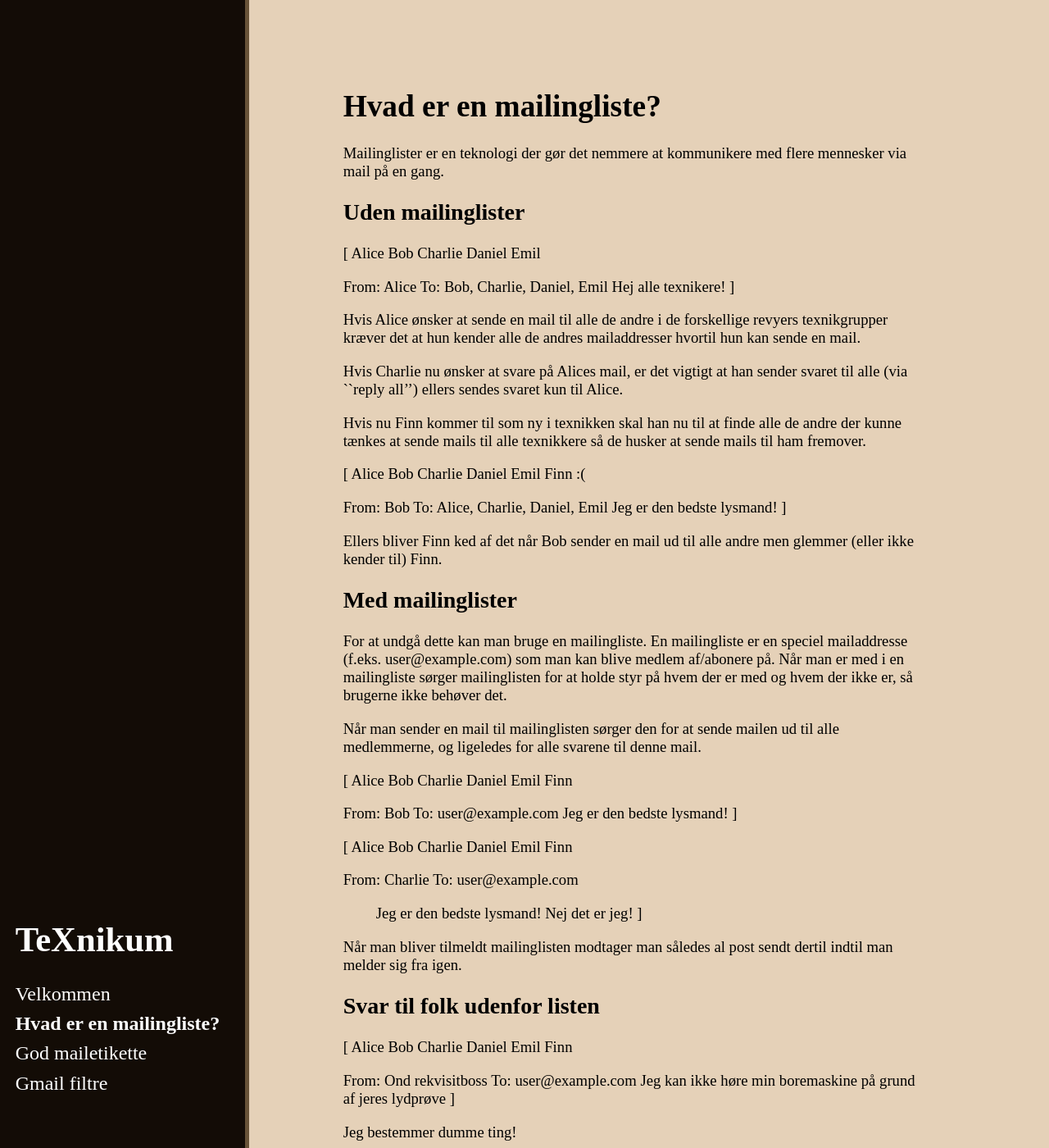
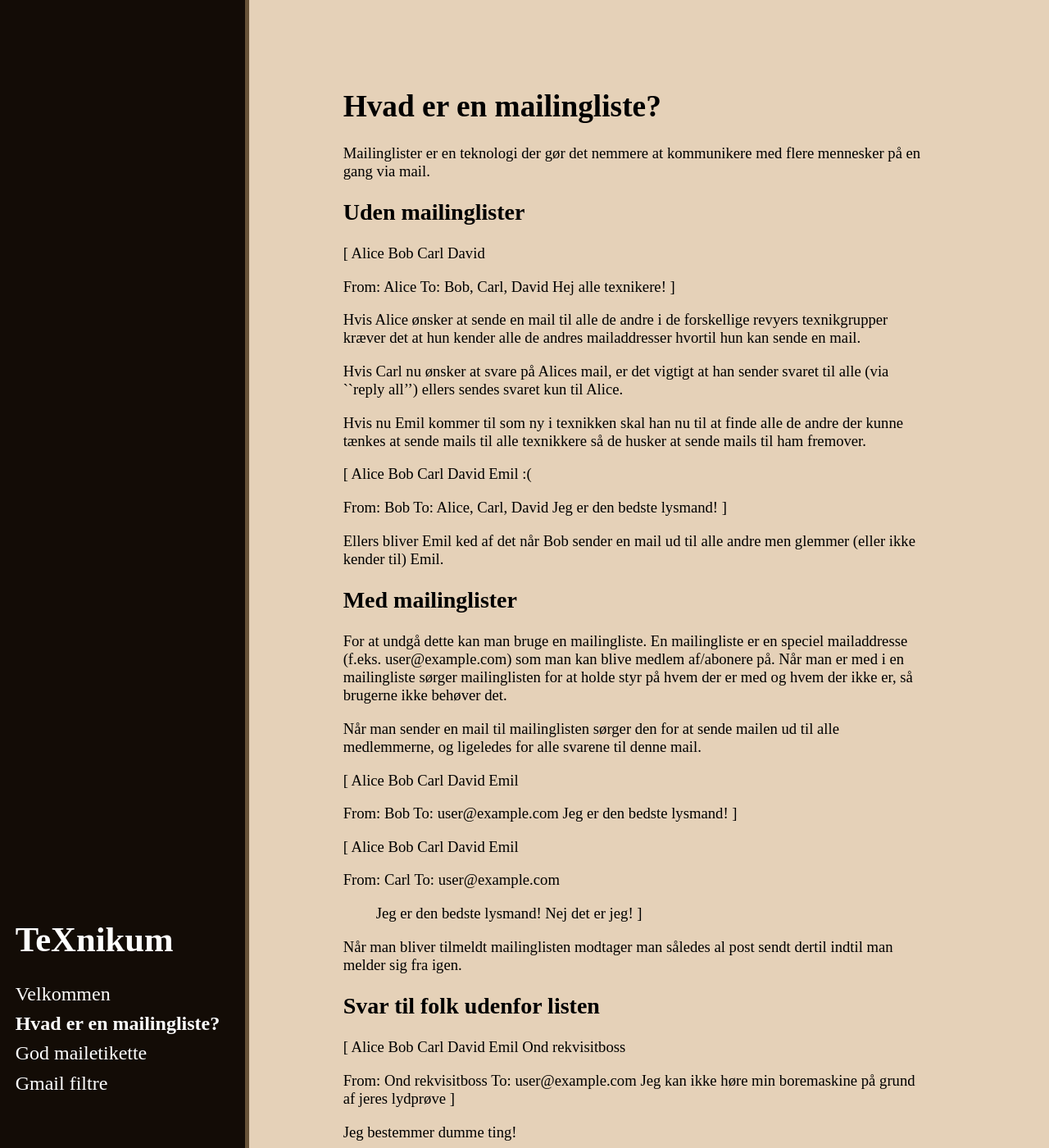
Before and after one commit to TeXnikum/TeXnikum.github.io, a Jekyll site: the page built from mailinglister.md, in a window 1280 px wide and 1400 px high. Shown: the whole window at 82% size. Built offline with Jekyll 4.4.1, drawn with Linux system fonts in a browser that asks for light colours.

Commit message:
updated text

```diff
--- a/mailinglister.md
+++ b/mailinglister.md
@@ -5,41 +5,39 @@ title: Mailinglister
 
 # Hvad er en mailingliste?
 
-Mailinglister er en teknologi der gør det nemmere at kommunikere med flere mennesker via mail på en gang.
+Mailinglister er en teknologi der gør det nemmere at kommunikere med flere mennesker på en gang via mail.
 
 ## Uden mailinglister
 [
   Alice
   Bob
-  Charlie
-  Daniel
-  Emil
+  Carl
+  David
 
   From: Alice
-  To: Bob, Charlie, Daniel, Emil
+  To: Bob, Carl, David
   Hej alle texnikere!
 ]
 
 Hvis Alice ønsker at sende en mail til alle de andre i de forskellige revyers texnikgrupper kræver det at hun kender alle de andres mailaddresser hvortil hun kan sende en mail.
 
-Hvis Charlie nu ønsker at svare på Alices mail, er det vigtigt at han sender svaret til alle (via ``reply all'') ellers sendes svaret kun til Alice.
+Hvis Carl nu ønsker at svare på Alices mail, er det vigtigt at han sender svaret til alle (via ``reply all'') ellers sendes svaret kun til Alice.
 
-Hvis nu Finn kommer til som ny i texnikken skal han nu til at finde alle de andre der kunne tænkes at sende mails til alle texnikkere så de husker at sende mails til ham fremover.
+Hvis nu Emil kommer til som ny i texnikken skal han nu til at finde alle de andre der kunne tænkes at sende mails til alle texnikkere så de husker at sende mails til ham fremover.
 
 [
   Alice
   Bob
-  Charlie
-  Daniel
-  Emil
-  Finn :(
+  Carl
+  David
+  Emil :(
 
   From: Bob
-  To: Alice, Charlie, Daniel, Emil
+  To: Alice, Carl, David
   Jeg er den bedste lysmand!
 ]
 
-Ellers bliver Finn ked af det når Bob sender en mail ud til alle andre men glemmer (eller ikke kender til) Finn.
+Ellers bliver Emil ked af det når Bob sender en mail ud til alle andre men glemmer (eller ikke kender til) Emil.
 
 ## Med mailinglister
 
@@ -51,10 +49,9 @@ Når man sender en mail til mailinglisten sørger den for at sende mailen ud til
 [
   Alice
   Bob
-  Charlie
-  Daniel
+  Carl
+  David
   Emil
-  Finn
 
   From: Bob
   To: {{ site.email-list }}
@@ -64,12 +61,11 @@ Når man sender en mail til mailinglisten sørger den for at sende mailen ud til
 [
   Alice
   Bob
-  Charlie
-  Daniel
+  Carl
+  David
   Emil
-  Finn
 
-  From: Charlie
+  From: Carl
   To: {{ site.email-list }}
   > Jeg er den bedste lysmand!
   Nej det er jeg!
@@ -82,10 +78,10 @@ Når man bliver tilmeldt mailinglisten modtager man således al post sendt derti
 [
   Alice
   Bob
-  Charlie
-  Daniel
+  Carl
+  David
   Emil
-  Finn
+  Ond rekvisitboss
 
   From: Ond rekvisitboss
   To: {{ site.email-list }}
```
